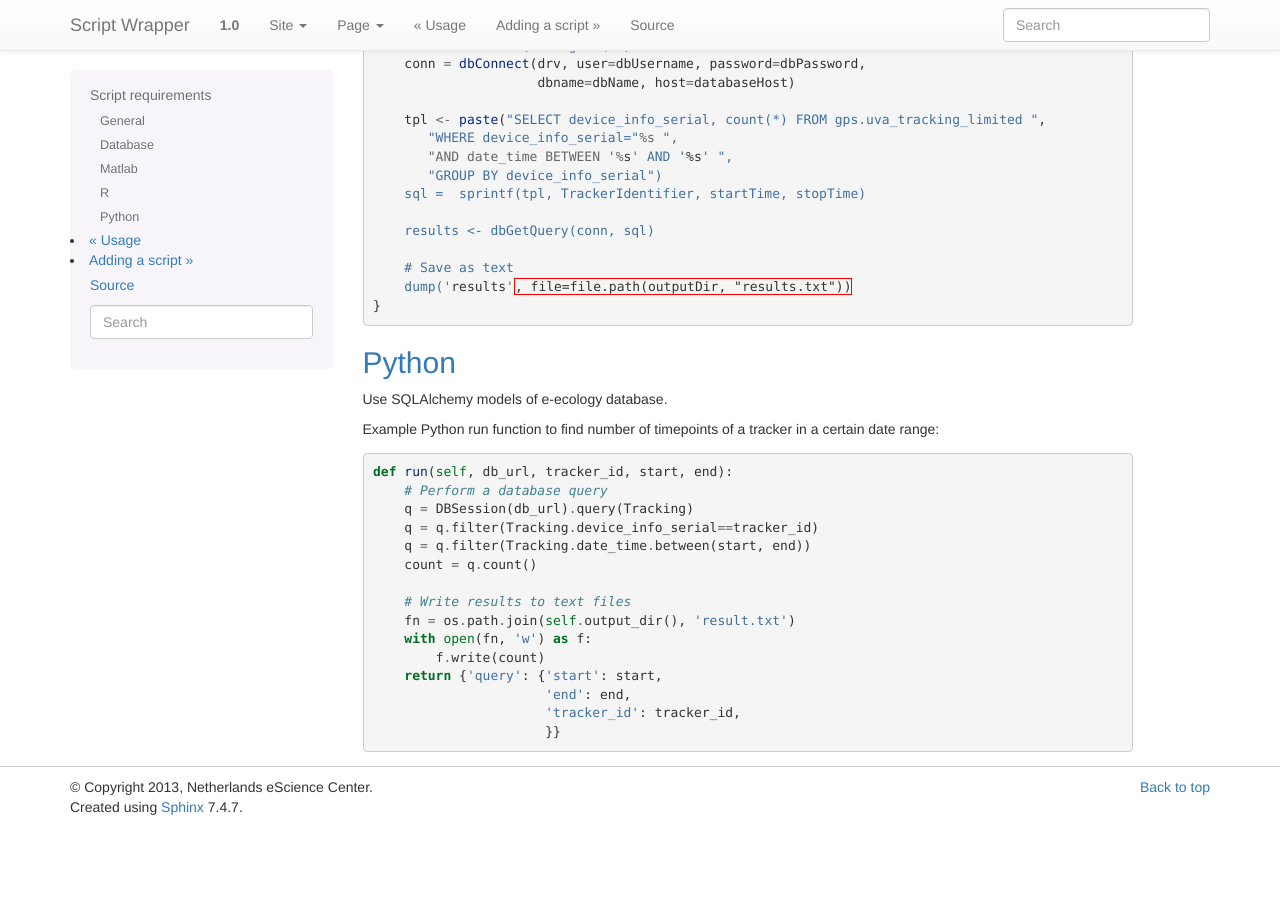
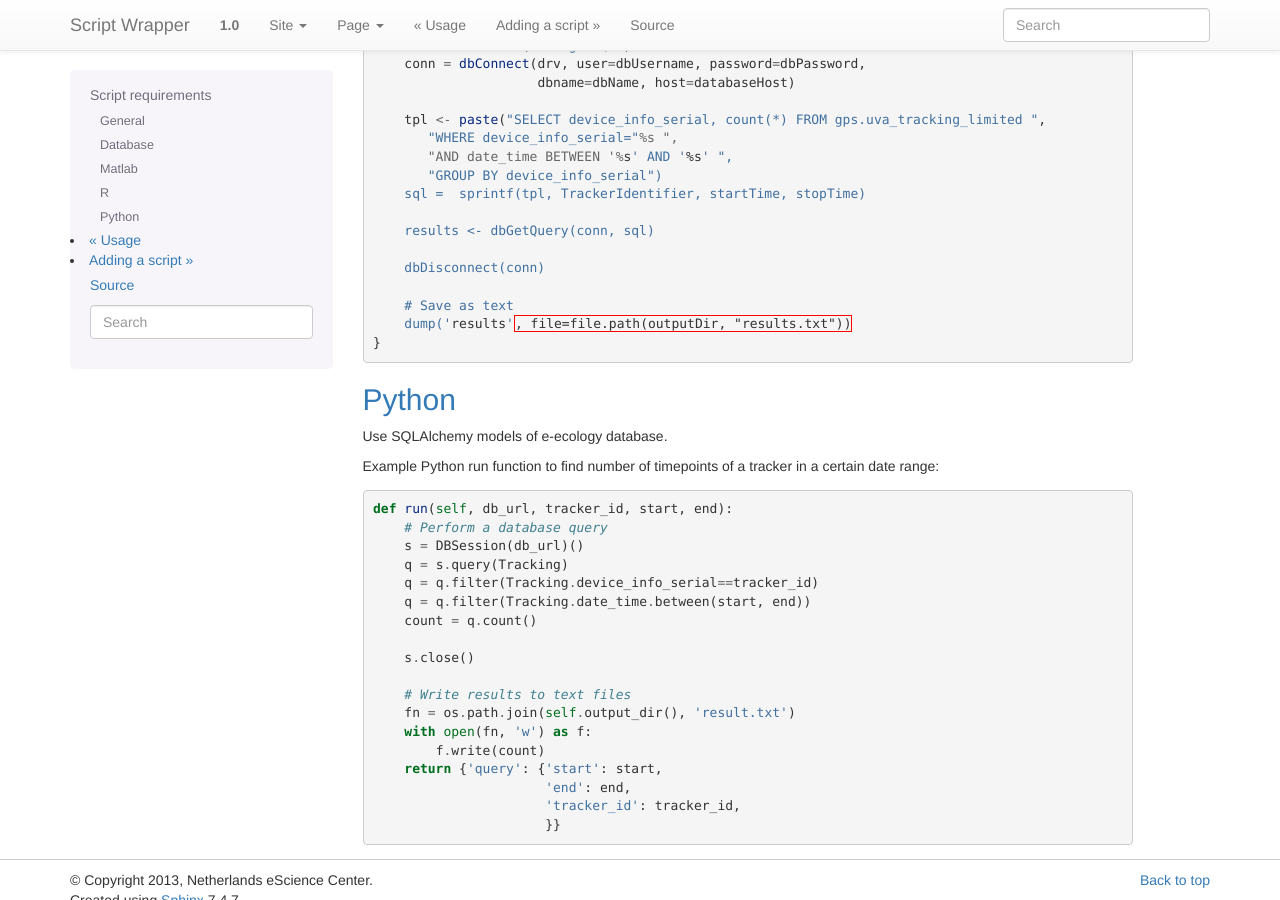
Before and after one commit to NLeSC/eEcology-script-wrapper, a Sphinx documentation site: the page built from docs/script_requirements.rst, in a window 1280 px wide and 900 px high, scrolled down 1508 px. Built offline with Sphinx 7.4.7, drawn with Linux system fonts in a browser that asks for light colours; before the commit the page ends 2335 px from its top, so only the background shows below that.

Commit message:
In documentation also close db connections in examples. Refs #171.

```diff
--- a/docs/script_requirements.rst
+++ b/docs/script_requirements.rst
@@ -84,6 +84,8 @@ Example R script to find number of timepoints of a tracker in a certain date ran
 
         results <- dbGetQuery(conn, sql)
 
+        dbDisconnect(conn)
+
         # Save as text
         dump('results', file=file.path(outputDir, "results.txt"))
     }
@@ -99,10 +101,13 @@ Example Python run function to find number of timepoints of a tracker in a certa
 
     def run(self, db_url, tracker_id, start, end):
         # Perform a database query
-        q = DBSession(db_url).query(Tracking)
+        s = DBSession(db_url)()
+        q = s.query(Tracking)
         q = q.filter(Tracking.device_info_serial==tracker_id)
         q = q.filter(Tracking.date_time.between(start, end))
         count = q.count()
+
+        s.close()
 
         # Write results to text files
         fn = os.path.join(self.output_dir(), 'result.txt')
```
